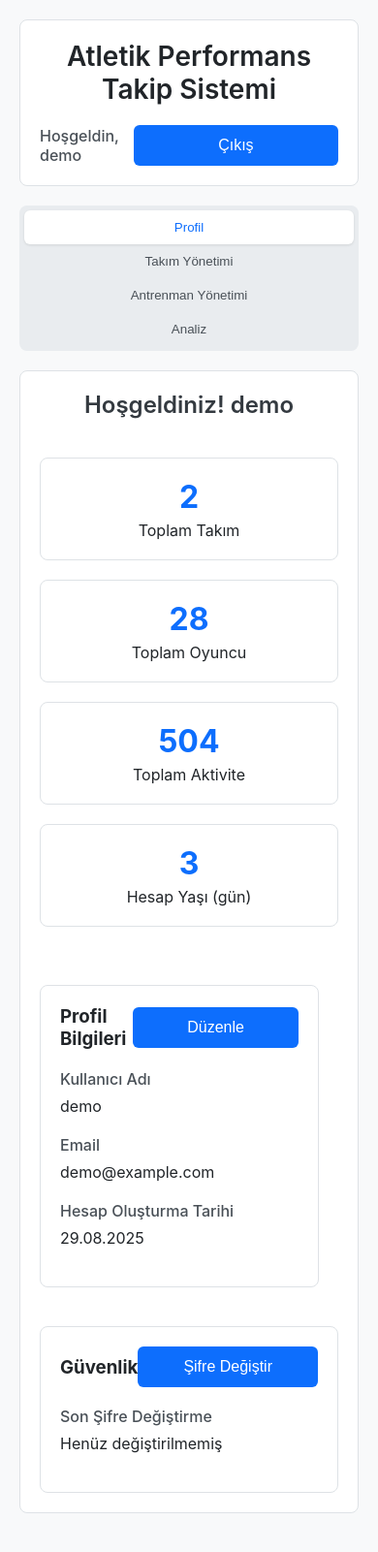
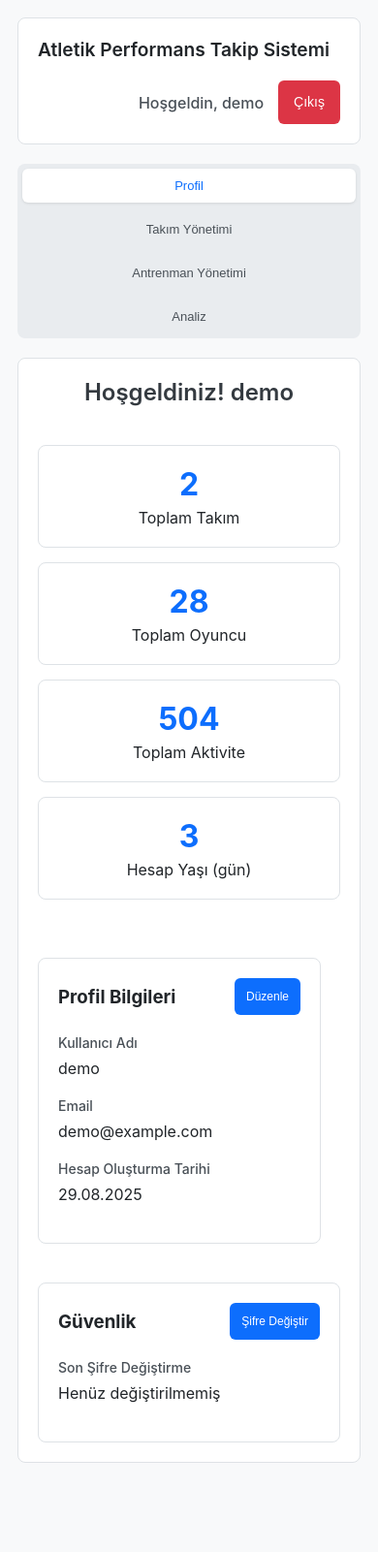
Before and after one commit to serkanemresefa/atletik-performans-sistemi, a Flask app: page / in a window 390 px wide. Shown: the whole page at 97% size. After the commit the page ends 1509 px from the top, so only its background shows below. Run offline with Flask 3, Linux system fonts and the light colour scheme; a user stored in the database is signed in; data comes from the database, SQL or seed files in the repository.

Commit message:
19252257

```diff
--- a/web_app/static/css/app.css
+++ b/web_app/static/css/app.css
@@ -4,7 +4,7 @@
             background-color: #f8f9fa;
             color: #212529;
         }
-        .container { max-width: 1200px; margin: 0 auto; padding: 20px; }
+        .container { max-width: 1200px; margin: 0 auto; padding: 20px; width: 100%; }
         .header, .tab-content {
             background: white;
             border: 1px solid #dee2e6;
@@ -70,11 +70,12 @@
         .form-group label { display: block; margin-bottom: 8px; font-weight: 500; color: #495057; }
         .form-control {
             width: 100%;
-            padding: 10px;
+            padding: 8px 12px;
             border: 1px solid #ced4da;
             border-radius: 6px;
             font-size: 14px;
             transition: border-color 0.2s ease, box-shadow 0.2s ease;
+            line-height: 1.5;
         }
         .form-control:focus {
             outline: none;
@@ -85,22 +86,24 @@
             background-color: #0d6efd;
             color: white;
             border: none;
-            padding: 12px 24px;
+            padding: 8px 16px;
             border-radius: 6px;
             cursor: pointer;
             font-weight: 500;
             transition: background-color 0.2s ease;
+            font-size: 14px;
+            line-height: 1.5;
         }
         .btn:hover { background-color: #0b5ed7; }
         .btn-success { background-color: #198754; }
         .btn-success:hover { background-color: #157347; }
         .btn-danger {
             background-color: #dc3545;
-            padding: 8px 16px;
-            font-size: 14px;
+            padding: 6px 12px;
+            font-size: 13px;
         }
         .btn-danger:hover { background-color: #bb2d3b; }
-        .form-row { display: grid; grid-template-columns: repeat(auto-fit, minmax(250px, 1fr)); gap: 20px; }
+        .form-row { display: grid; grid-template-columns: repeat(auto-fit, minmax(200px, 1fr)); gap: 20px; }
         .table-container {
             background: white;
             border: 1px solid #dee2e6;
@@ -111,7 +114,7 @@
         .table { width: 100%; border-collapse: collapse; }
         .table th, .table td { padding: 12px; text-align: left; border-bottom: 1px solid #dee2e6; }
         .table th { background: #f8f9fa; font-weight: 600; }
-        .chart-container { height: 400px; margin: 20px 0; }
+        .chart-container { height: 400px; margin: 20px 0; min-height: 300px; }
         .alert {
             padding: 12px 16px;
             border-radius: 6px;
@@ -121,14 +124,46 @@
         .alert-success { background-color: #d1e7dd; color: #0f5132; border-color: #badbcc; }
         .alert-error { background-color: #f8d7da; color: #842029; border-color: #f5c2c7; }
         .loading { text-align: center; padding: 40px; color: #6c757d; }
-        .btn-sm { padding: 6px 12px; font-size: 12px; }
+        .btn-sm { padding: 4px 8px; font-size: 12px; line-height: 1.4; }
         .modal { display: none; position: fixed; z-index: 1000; left: 0; top: 0; width: 100%; height: 100%; background-color: rgba(0,0,0,0.5); }
-        .modal-content { background-color: white; margin: 5% auto; padding: 0; border-radius: 8px; width: 90%; max-width: 800px; max-height: 90vh; overflow-y: auto; }
+        .modal-content { background-color: white; margin: 5% auto; padding: 0; border-radius: 8px; width: 95%; max-width: 800px; max-height: 90vh; overflow-y: auto; }
         .modal-header { padding: 20px; border-bottom: 1px solid #dee2e6; display: flex; justify-content: space-between; align-items: center; }
         .modal-body { padding: 20px; }
         .close { color: #aaa; font-size: 28px; font-weight: bold; cursor: pointer; }
         .close:hover { color: #000; }
-        @media (max-width: 768px) { .nav-tabs, .team-selector-container { flex-direction: column; } .form-row { grid-template-columns: 1fr; } }
+        /* Tablet */
+        @media (max-width: 992px) {
+            .container { padding: 15px; }
+            .modal-content { width: 98%; margin: 2% auto; }
+            .form-row { grid-template-columns: repeat(auto-fit, minmax(180px, 1fr)); }
+            .stats-grid { grid-template-columns: repeat(auto-fit, minmax(150px, 1fr)); }
+        }
+
+        /* Mobile */
+        @media (max-width: 768px) {
+            .container { padding: 10px; }
+            .nav-tabs, .team-selector-container { flex-direction: column; gap: 10px; }
+            .form-row { grid-template-columns: 1fr; }
+            .stats-grid { grid-template-columns: repeat(2, 1fr); gap: 15px; }
+            .header h1 { font-size: 1.4rem; text-align: left; }
+            .nav-tab { padding: 12px 16px; font-size: 14px; }
+            .modal-content { width: 100%; margin: 0; border-radius: 0; max-height: 100vh; }
+            .chart-container { height: 300px; }
+            .table-container { overflow-x: auto; }
+            .table { min-width: 600px; }
+        }
+
+        /* Small Mobile */
+        @media (max-width: 480px) {
+            .container { padding: 8px; }
+            .stats-grid { grid-template-columns: 1fr; }
+            .header h1 { font-size: 1.2rem; }
+            .nav-tab { padding: 10px 12px; font-size: 13px; }
+            .btn { padding: 10px 16px; font-size: 14px; }
+            .form-control { padding: 10px; font-size: 16px; }
+            .chart-container { height: 250px; }
+            .detail-grid { grid-template-columns: 1fr; }
+        }
 
         /* Player Detail Modal Styles */
         .detail-tabs { display: flex; gap: 0; }
@@ -169,6 +204,7 @@
             padding: 40px;
             width: 100%;
             max-width: 400px;
+            margin: 20px;
         }
         .logo {
             text-align: center;
@@ -213,31 +249,33 @@
         }
         .form-control {
             width: 100%;
-            padding: 12px;
+            padding: 8px 12px;
             border: 1px solid #ced4da;
             border-radius: 6px;
             font-size: 14px;
             transition: border-color 0.2s ease, box-shadow 0.2s ease;
+            line-height: 1.5;
         }
         .form-control:focus {
             outline: none;
             border-color: #86b7fe;
             box-shadow: 0 0 0 0.25rem rgba(13, 110, 253, 0.25);
         }
-        .btn {
+        .auth-container .btn {
             width: 100%;
             background-color: #0d6efd;
             color: white;
             border: none;
-            padding: 12px 24px;
+            padding: 8px 16px;
             border-radius: 6px;
             cursor: pointer;
             font-weight: 500;
-            font-size: 16px;
+            font-size: 14px;
             transition: background-color 0.2s ease;
+            min-height: 36px;
         }
-        .btn:hover { background-color: #0b5ed7; }
-        .btn:disabled {
+        .auth-container .btn:hover { background-color: #0b5ed7; }
+        .auth-container .btn:disabled {
             opacity: 0.65;
             cursor: not-allowed;
         }
@@ -268,3 +306,82 @@
             color: #3730a3;
         }
         .demo-info strong { display: block; margin-bottom: 5px; }
+
+        /* Additional Mobile Responsive Rules */
+        @media (max-width: 768px) {
+            /* Button adjustments for mobile */
+            .btn {
+                padding: 10px 16px;
+                font-size: 14px;
+                min-height: 42px;
+            }
+            .btn-sm {
+                padding: 6px 10px;
+                font-size: 12px;
+                min-height: 36px;
+            }
+            .form-control {
+                padding: 10px 12px;
+                font-size: 16px;
+                min-height: 42px;
+            }
+
+            /* Login page mobile adjustments */
+            .auth-container {
+                margin: 15px;
+                padding: 25px;
+                max-width: none;
+            }
+            .logo h1 { font-size: 1.4rem; }
+            .demo-info { font-size: 12px; padding: 10px; }
+
+            /* Form improvements for mobile */
+            .form-group label { font-size: 14px; }
+            .auth-tab { padding: 12px; font-size: 14px; min-height: 42px; }
+        }
+
+        @media (max-width: 480px) {
+            /* Button adjustments for small mobile */
+            .btn {
+                padding: 12px 16px;
+                font-size: 14px;
+                min-height: 44px;
+            }
+            .btn-sm {
+                padding: 8px 12px;
+                font-size: 12px;
+                min-height: 38px;
+            }
+            .form-control {
+                padding: 12px;
+                font-size: 16px;
+                min-height: 44px;
+            }
+
+            /* Login page small mobile adjustments */
+            body { padding: 10px; }
+            .auth-container {
+                margin: 5px;
+                padding: 20px;
+                border-radius: 4px;
+            }
+            .logo h1 { font-size: 1.2rem; line-height: 1.3; }
+            .demo-info { font-size: 11px; padding: 8px; }
+            .auth-tab { padding: 12px; font-size: 13px; min-height: 44px; }
+        }
+
+        /* Fix table overflow on all screen sizes */
+        .table-container {
+            overflow-x: auto;
+            -webkit-overflow-scrolling: touch;
+        }
+
+        /* Improve touch targets - only for very specific mobile cases */
+        @media (hover: none) and (pointer: coarse) and (max-width: 480px) {
+            .btn:not(.btn-sm) {
+                min-height: 44px;
+            }
+            .form-control {
+                min-height: 44px;
+            }
+        }
```
Also changed, not shown: README.md.
